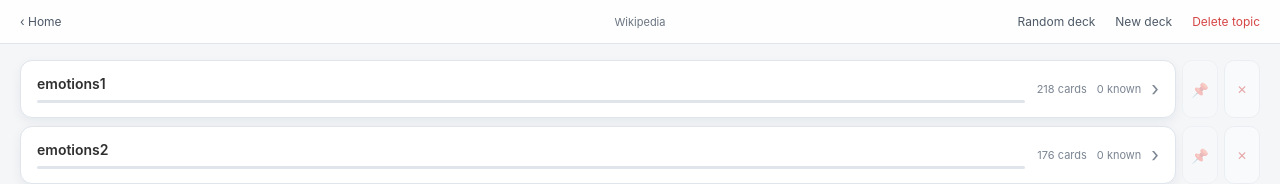
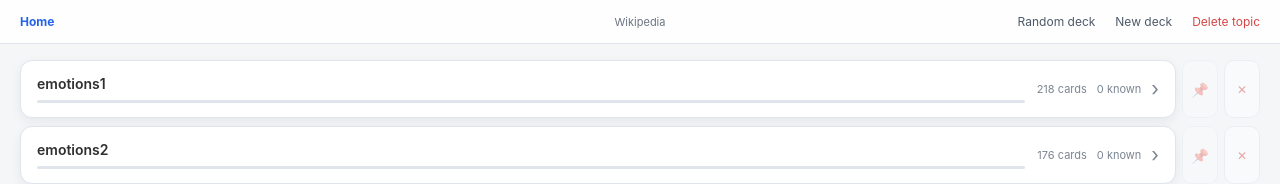
Before and after one commit to classical91/flashcards, a React (Vite) app: page / in a window 1280 px wide. Both pictures are taken after a click on the button 483 px from the left and 167 px from the top of the page. Shown: the top 184 px of the page. Built offline with nearby package versions, Linux system fonts and the light colour scheme; no server answers.

Commit message:
add home navigation to deck views

```diff
--- a/src/components/PinnedView.tsx
+++ b/src/components/PinnedView.tsx
@@ -33,8 +33,12 @@ export function PinnedView({
   return (
     <div className="app">
       <header className="topbar">
-        <button className="topbar-btn" onClick={() => setView({ kind: "home" })}>
-          ‹ Home
+        <button
+          className="topbar-btn topbar-home-btn"
+          onClick={() => setView({ kind: "home" })}
+          title="Go to home page"
+        >
+          Home
         </button>
         <div className="top-title">Pinned Decks</div>
         <div className="topbar-right">
--- a/src/components/SectionView.tsx
+++ b/src/components/SectionView.tsx
@@ -47,8 +47,12 @@ export function SectionView({
   return (
     <div className="app">
       <header className="topbar">
-        <button className="topbar-btn" onClick={() => setView({ kind: "home" })}>
-          ‹ Home
+        <button
+          className="topbar-btn topbar-home-btn"
+          onClick={() => setView({ kind: "home" })}
+          title="Go to home page"
+        >
+          Home
         </button>
         <div className="top-title">{section.title}</div>
         <div className="topbar-right">
--- a/src/components/StudyView.tsx
+++ b/src/components/StudyView.tsx
@@ -119,12 +119,22 @@ export function StudyView({
   return (
     <div className="app">
       <header className="topbar">
-        <button
-          className="topbar-btn"
-          onClick={() => setView({ kind: "section", sectionId: selectedSection.id })}
-        >
-          ‹ Go back
-        </button>
+        <div className="topbar-left">
+          <button
+            className="topbar-btn topbar-home-btn"
+            onClick={() => setView({ kind: "home" })}
+            title="Go to home page"
+          >
+            Home
+          </button>
+          <button
+            className="topbar-btn"
+            onClick={() => setView({ kind: "section", sectionId: selectedSection.id })}
+            title={`Go back to ${selectedSection.title}`}
+          >
+            Decks
+          </button>
+        </div>
         <div className="top-title">
           {selectedDeck.title} · {selectedSection.title}
         </div>
--- a/src/styles.css
+++ b/src/styles.css
@@ -168,6 +168,18 @@ button {
 
 .topbar-btn:hover {
   background: #eef3f7;
+}
+
+.topbar-left {
+  display: flex;
+  align-items: center;
+  gap: 2px;
+  flex-shrink: 0;
+}
+
+.topbar-home-btn {
+  color: var(--accent);
+  font-weight: 700;
 }
 
 .danger-topbar-btn {
```
